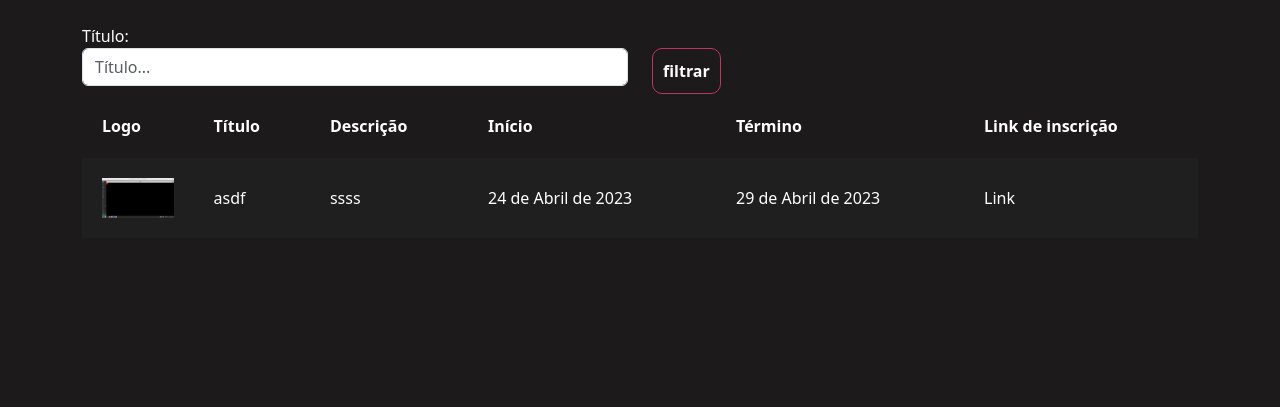
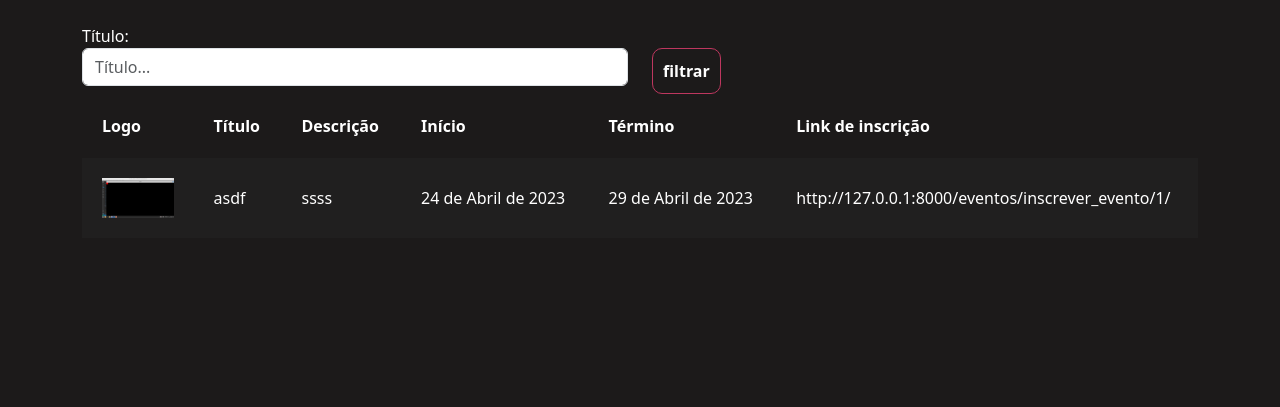
Before and after one commit to YamachitaR/Pythonando, a Django app: page /eventos/gerenciar_evento/ in a window 1280 px wide. Shown: the part 56-463 px from the top of the page. Run offline with Django 4.2, Linux system fonts and the light colour scheme; a user stored in the database is signed in; data comes from the database, SQL or seed files in the repository.

Commit message:
pagina de inscricao

```diff
--- a/type_event/eventos/templates/gerenciar_evento.html
+++ b/type_event/eventos/templates/gerenciar_evento.html
@@ -39,7 +39,7 @@
                 <td>{{evento.descricao}}</td>
                 <td>{{evento.data_inicio}}</td>
                 <td>{{evento.data_termino}}</td>
-                <td>Link</td>
+                <td>http://127.0.0.1:8000/eventos/inscrever_evento/{{evento.id}}/</td>
             </tr>
             {% endfor %}
 
--- a/type_event/eventos/urls.py
+++ b/type_event/eventos/urls.py
@@ -4,4 +4,9 @@ from . import views
 urlpatterns = [
     path('novo_evento/', views.novo_evento, name="novo_evento"),
     path('gerenciar_evento/', views.gerenciar_evento, name="gerenciar_evento"),
+
+    # esse sera dinamico pois cada evento tela um link
+    # esse o motivo <int:id>
+    path('inscrever_evento/<int:id>/', views.inscrever_evento, name="inscrever_evento"),
+
 ]
--- a/type_event/eventos/views.py
+++ b/type_event/eventos/views.py
@@ -1,11 +1,11 @@
-from django.shortcuts import render
+from django.shortcuts import render, redirect, get_object_or_404
 from django.http import HttpResponse
 from django.contrib.auth.decorators import login_required
 from .models import Evento
 from django.urls import reverse
 from django.contrib import messages
 from django.contrib.messages import constants
-from django.shortcuts import redirect
+
 
 # esse @login_required serve para acessa a pagina somente se tiver logado
 @login_required
@@ -67,3 +67,14 @@ def gerenciar_evento(request):
 
         # Repare nesse eventos que é um dicionario, vai se importante para imprimir na pagina
         return render(request, 'gerenciar_evento.html', {'eventos': eventos})
+
+
+# vai se aquela pagina de inscerver
+def inscrever_evento(request, id):
+
+    # esse id sera pagina especifivca do evento
+    # caso nao existir a pagina vai aparecer a pagina de erro 404
+    # praticamente esta procurando se existe o evento no banco de dados
+    evento = get_object_or_404(Evento, id=id)
+    if request.method == "GET":
+        return render(request, 'inscrever_evento.html', {'evento': evento})
```
Also changed, not shown: type_event/eventos/templates/inscrever_evento.html (added, +28 -0 lines), README.md.
